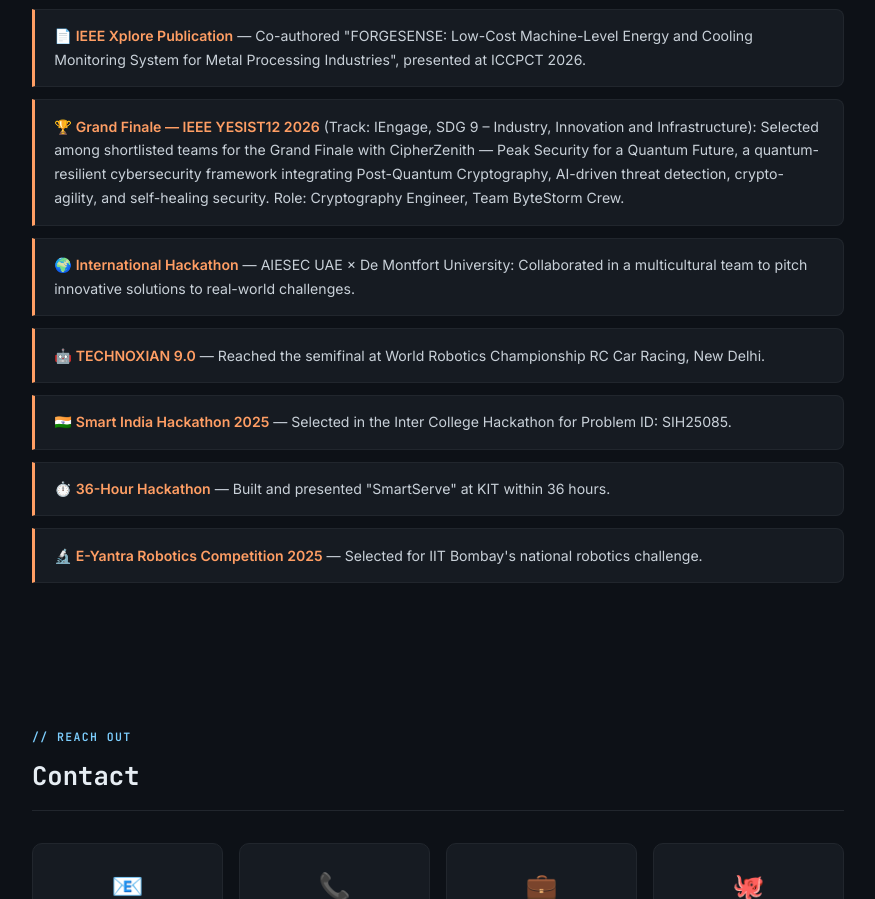
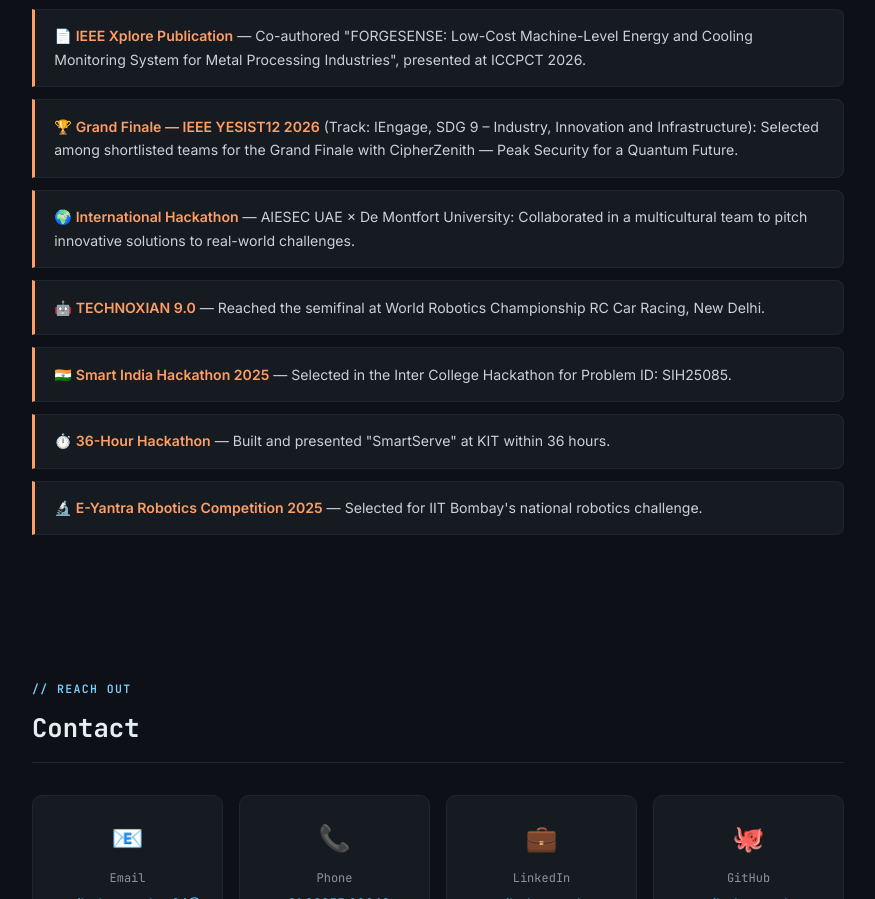
Before and after one commit to tamil2407/tamil2407.github.io, a plain HTML site: page index.html in a window 1280 px wide. Shown: the part 7194-8093 px from the top of the page, without its empty margins (202-1077 px from the left). Drawn offline with Linux system fonts and the light colour scheme.

Commit message:
Simplify Grand Finale achievement description
Removed detailed description of the Grand Finale achievement for brevity.

```diff
--- a/index.html
+++ b/index.html
@@ -526,7 +526,7 @@
     <div class="achievements-list">
       <div class="ach-item">🏆 <strong>1st Place — SMARTATHON 2.0</strong> (Blockchain & Cyber Security domain) for developing an HQ-Controlled Secure Communication Platform for Defence.</div>
       <div class="ach-item">📄 <strong>IEEE Xplore Publication</strong> — Co-authored "FORGESENSE: Low-Cost Machine-Level Energy and Cooling Monitoring System for Metal Processing Industries", presented at ICCPCT 2026.</div>
-      <div class="ach-item">🏆 <strong>Grand Finale — IEEE YESIST12 2026</strong> (Track: IEngage, SDG 9 – Industry, Innovation and Infrastructure): Selected among shortlisted teams for the Grand Finale with CipherZenith — Peak Security for a Quantum Future, a quantum-resilient cybersecurity framework integrating Post-Quantum Cryptography, AI-driven threat detection, crypto-agility, and self-healing security. Role: Cryptography Engineer, Team ByteStorm Crew.</div>
+      <div class="ach-item">🏆 <strong>Grand Finale — IEEE YESIST12 2026</strong> (Track: IEngage, SDG 9 – Industry, Innovation and Infrastructure): Selected among shortlisted teams for the Grand Finale with CipherZenith — Peak Security for a Quantum Future. </div>
       <div class="ach-item">🌍 <strong>International Hackathon</strong> — AIESEC UAE × De Montfort University: Collaborated in a multicultural team to pitch innovative solutions to real-world challenges.</div>
       <div class="ach-item">🤖 <strong>TECHNOXIAN 9.0</strong> — Reached the semifinal at World Robotics Championship RC Car Racing, New Delhi.</div>
       <div class="ach-item">🇮🇳 <strong>Smart India Hackathon 2025</strong> — Selected in the Inter College Hackathon for Problem ID: SIH25085.</div>
```
